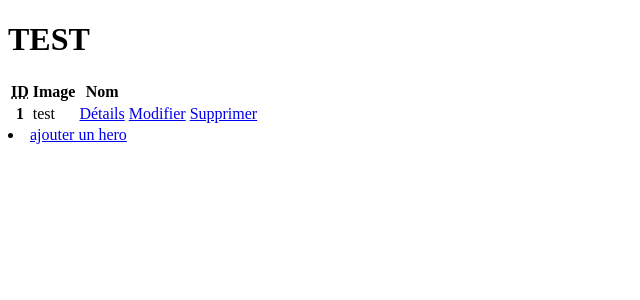
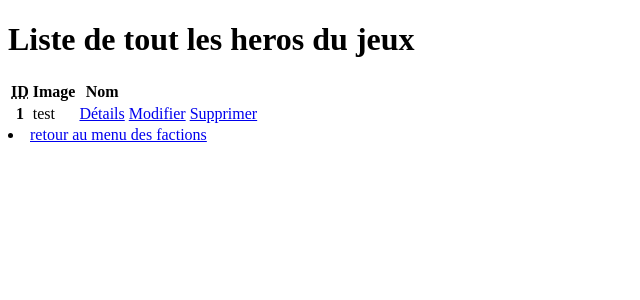
Before and after one commit to LordLampadaire/projet_fh, a Django app: page /index_hero/ in a window 1280 px wide. Shown: the top 300 px of the page, without its empty margins (0-640 px from the left). Run offline with Django 4.2, Linux system fonts and the light colour scheme; data comes from the database, SQL or seed files in the repository; both versions use the stored data as it was after the commit.

Commit message:
link entre les crud terminé

```diff
--- a/projet_fh_django/fh/forms.py
+++ b/projet_fh_django/fh/forms.py
@@ -17,12 +17,12 @@ class FactionForm(ModelForm):
 class HeroForm(ModelForm):
     class Meta:
         model = models.Hero
-        fields = ('hero_img', 'Nom', 'Type', 'Difficulte','faction')
+        fields = ('hero_img', 'Nom', 'Type', 'Difficulte',)
         labels = {
             'hero_img': 'Ajouter une image',
             'Nom': 'Nom du hero',
             'Type': 'Type du hero',
             'Difficulte': 'Difficulté du hero',
-            'Faction': 'Faction du hero',
+
 
         }
--- a/projet_fh_django/fh/models.py
+++ b/projet_fh_django/fh/models.py
@@ -20,7 +20,7 @@ class Faction(models.Model):  # déclare la classe Livre héritant de la classe
     faction_image = models.ImageField(null=True, blank=True, upload_to="images/")
 
     def dico(self):
-        return {"Nom":self.Nom, "faction_image":self.faction_image, "hero":self.hero}
+        return {"Nom":self.Nom, "faction_image":self.faction_image}
 
 
 class Hero(models.Model):
@@ -30,4 +30,4 @@ class Hero(models.Model):
     Difficulte = models.CharField(max_length=15, choices=DIFF, default='gardien')
     faction = models.ForeignKey("faction", on_delete=models.CASCADE, default=None)
     def dico(self):
-        return {"hero_img":self.hero_img, "Nom":self.Nom, "Type":self.Type, "Difficulte":self.Difficulte}
+        return {"hero_img":self.hero_img, "Nom":self.Nom, "Type":self.Type, "Difficulte":self.Difficulte, "Faction": self.faction}
--- a/projet_fh_django/fh/templates/fh/ajout_hero.html
+++ b/projet_fh_django/fh/templates/fh/ajout_hero.html
@@ -5,7 +5,7 @@
     <title>Title</title>
 </head>
 <body>
-<form method=POST enctype="multipart/form-data" action="/ajout_hero/">
+<form method=POST enctype="multipart/form-data" action="/ajout_hero/{{id}}/">
     {% csrf_token %}
 
     {{ form.as_ul }}
--- a/projet_fh_django/fh/templates/fh/index.html
+++ b/projet_fh_django/fh/templates/fh/index.html
@@ -5,7 +5,7 @@
     <title>index</title>
 </head>
 <body>
-<h1>TEST</h1>
+<h1></h1>
 <table>
     <thead>
     <tr>
@@ -30,6 +30,6 @@
     </tbody>
 </table>
 <li><a href="http://127.0.0.1:8000/ajout/">ajouter une faction </a></li>
-
+<li><a href="http://127.0.0.1:8000/index_hero/">liste de tout les heros </a></li>
 </body>
 </html>
--- a/projet_fh_django/fh/templates/fh/index_hero.html
+++ b/projet_fh_django/fh/templates/fh/index_hero.html
@@ -5,7 +5,7 @@
     <title>index</title>
 </head>
 <body>
-<h1>TEST</h1>
+<h1>Liste de tout les heros du jeux </h1>
 <table>
     <thead>
     <tr>
@@ -29,7 +29,8 @@
     {% endfor %}
     </tbody>
 </table>
-<li><a href="http://127.0.0.1:8000/ajout_hero/">ajouter un hero </a></li>
+<li><a href="http://127.0.0.1:8000/">retour au menu des factions </a></li>
+
 
 </body>
 </html>
--- a/projet_fh_django/fh/urls.py
+++ b/projet_fh_django/fh/urls.py
@@ -9,7 +9,7 @@ urlpatterns = [
     path('fh/delete/<int:id>/', views.delete),
     path('fh/update/<int:id>/', views.update),
     path('updatetraitement/<int:id>/', views.updatetraitement),
-    path('ajout_hero/', views.ajout_hero),
+    path('ajout_hero/<int:id>/', views.ajout_hero),
     path('fh/details_hero/<int:id>/', views.details_hero),
     path('fh/delete_hero/<int:id>/', views.delete_hero),
     path('fh/update_hero/<int:id>/', views.update_hero),
--- a/projet_fh_django/fh/views.py
+++ b/projet_fh_django/fh/views.py
@@ -28,7 +28,8 @@ def ajout(request):
 
 def details(request, id):
     faction = models.Faction.objects.get(pk=id)
-    return render(request, "fh/details.html", {"faction": faction})
+    liste = models.Hero.objects.filter(faction_id= id)
+    return render(request, "fh/details.html", {"faction": faction, "liste":liste})
 
 
 def delete(request, id):
@@ -59,17 +60,21 @@ def index_hero(request):
     return render(request, 'fh/index_hero.html', {'hero': hero})
 
 
-def ajout_hero(request):
+def ajout_hero(request,id):
     if request.method == "POST":  # arrive en cas de retour sur cette page après une saisie invalide on récupère donc les données. Normalement nous ne devrions pas passer par ce chemin la pour le traitement des données
         form = HeroForm(request.POST, request.FILES )
+        faction = models.Faction.objects.get(pk=id)
         if form.is_valid():  # validation du formulaire.
-            hero = form.save()  # sauvegarde dans la base
+            hero = form.save(commit=False)
+            hero.faction = faction
+            hero.faction_id = id
+            hero.save()
             return HttpResponseRedirect("/index_hero")
         else:
-            return render(request, "fh/ajout_hero.html", {"form": form})
+            return render(request, "fh/ajout_hero.html", {"form": form, "id":id})
     else:
         form = HeroForm()  # création d'un formulaire vide
-        return render(request, "fh/ajout_hero.html", {"form": form})
+        return render(request, "fh/ajout_hero.html", {"form": form, "id":id})
 
 
 def details_hero(request, id):
```
Also changed, not shown: projet_fh_django/fh/templates/fh/details.html (+8 -1 lines), projet_fh_django/db.sqlite3 (added), projet_fh_django/fh/migrations/0004_faction_hero.py (added), projet_fh_django/fh/migrations/0005_remove_faction_hero_hero_faction.py (added), projet_fh_django/media/images/unknown.png (added).
